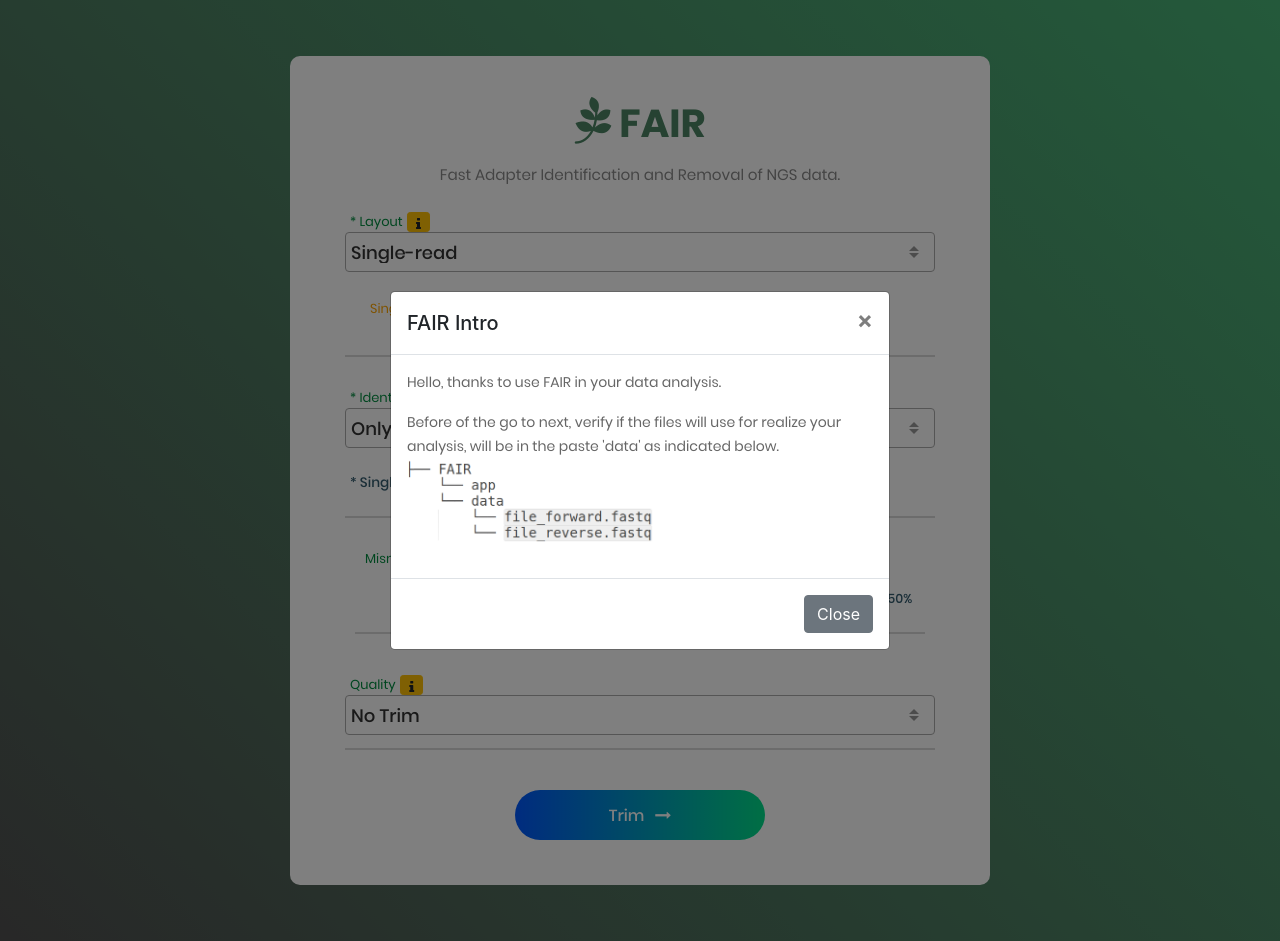
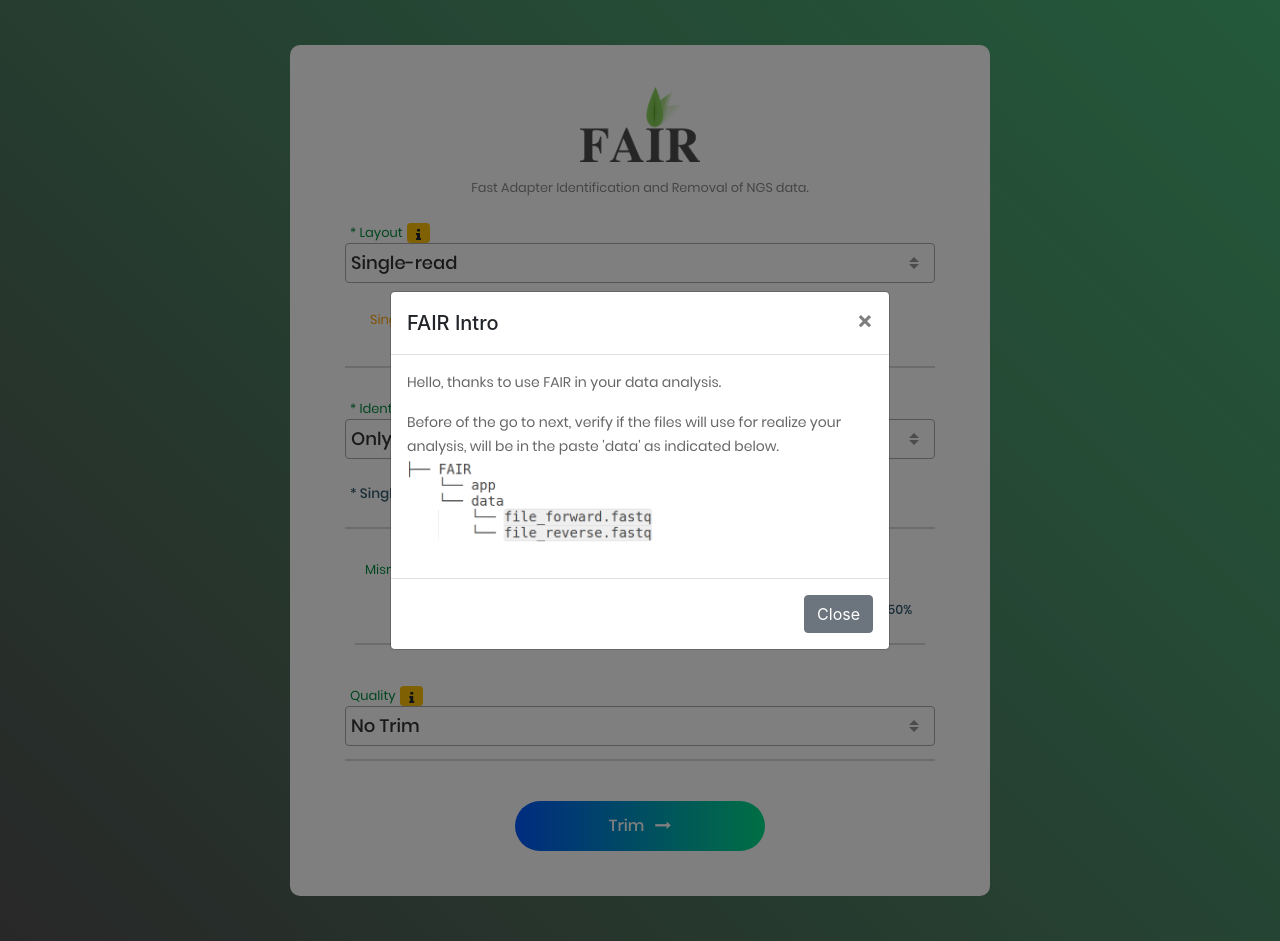
Before and after one commit to labgm/FAIR, a Flask app: page / in a window 1280 px wide. Run offline with Flask 2, Linux system fonts and the light colour scheme; some libraries are stand-ins or nearby versions.

Commit message:
template

```diff
--- a/app/templates/home.html
+++ b/app/templates/home.html
@@ -32,10 +32,10 @@
 			<form method="POST" action="/search">
 			<!-- <form class="formId"> -->
 				<span class="contact100-form-title" style="color: #4c8464; padding-bottom: 15px;">
-					<i class="fa fa-pagelines" style="font-size: 1.2em;"></i> FAIR
+					<img src="../static/images/icons/logo.png" width="120px">
 				</span>
 				<div class="col-md-12 text-center" style="padding-bottom: 20px;">
-					<p style="margin: auto; color: #898989; font-size: 0.95em;">Fast Adapter Identification and Removal of NGS data. </p>
+					<p style="margin: auto; color: #898989; font-size: 0.8em;">Fast Adapter Identification and Removal of NGS data. </p>
 				</div>
 
 				<div class="wrap-input100 input100-select">
```
Also changed, not shown: app/static/images/icons/logo.png (renamed from logo.png).
